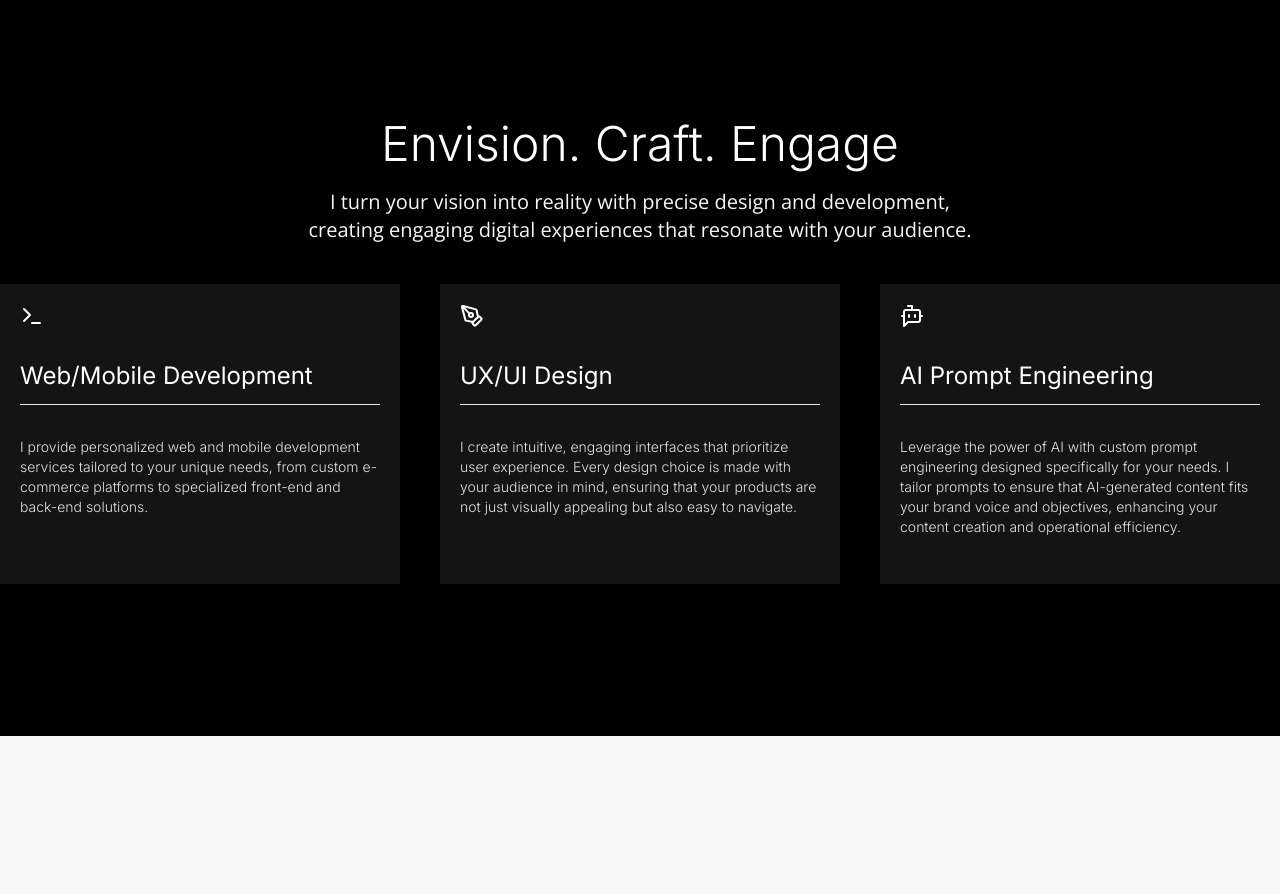
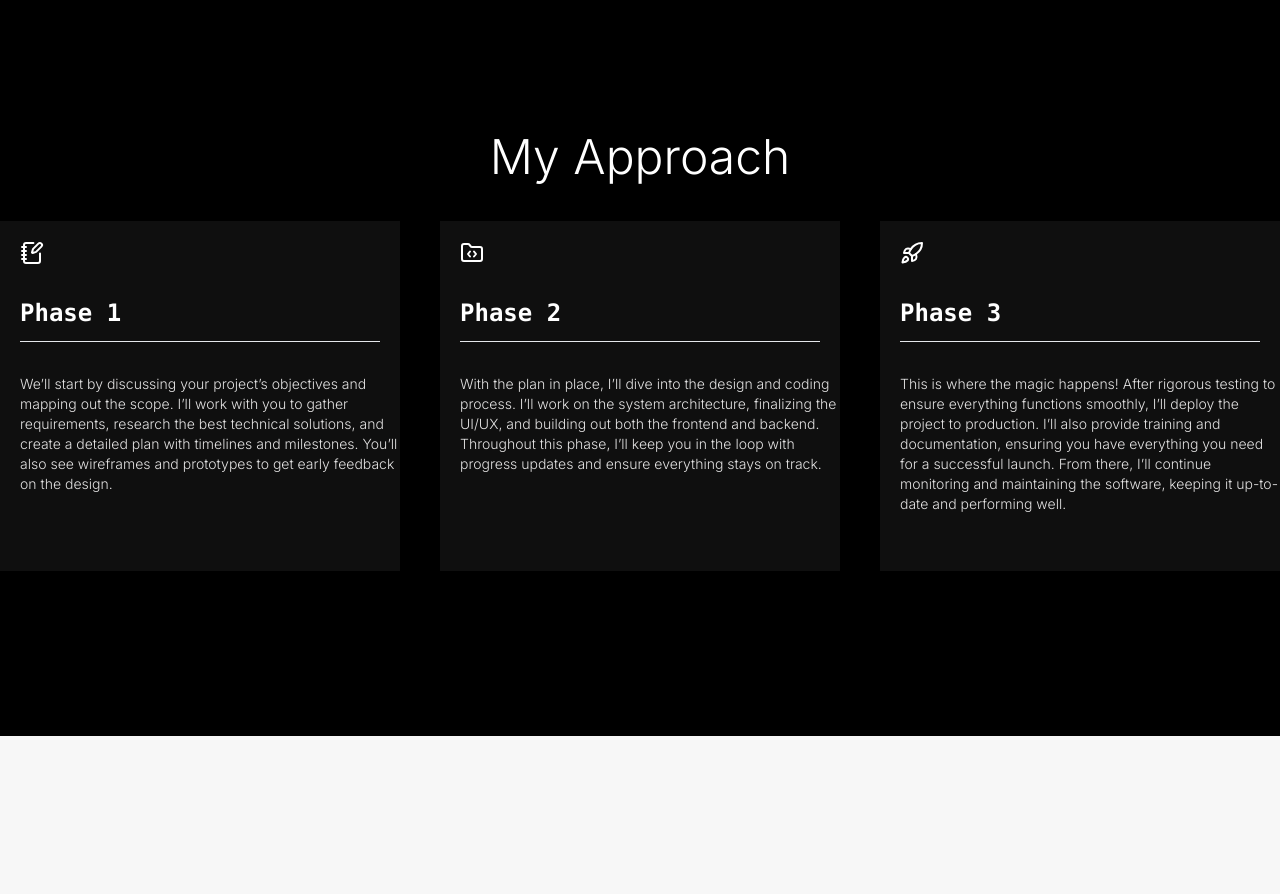
Before and after one commit to patacsilpam/pampatacsil, a Next.js app: page / in a window 1280 px wide. Shown: the part 3140-4034 px from the top of the page. Built offline with nearby package versions, Linux system fonts and the light colour scheme.

Commit message:
feat: enhanced services with my approach

```diff
--- a/app/page.tsx
+++ b/app/page.tsx
@@ -17,7 +17,6 @@ export default function Home() {
         <Services />
         <Contact />
         <Footer />
-        {/**<Services /> */}
       </div>
     </main>
   );
--- a/components/Services.jsx
+++ b/components/Services.jsx
@@ -1,5 +1,6 @@
 import React from "react";
 import { services } from "@/data/globals";
+import MagicButton from "./ui/MagicButton";
 const Services = () => {
   return (
     <div
@@ -8,28 +9,22 @@ const Services = () => {
     >
       <div className="text-white text-center md:space-y-5 space-y-1">
         <h1 className="md:text-5xl text-2xl  font-light">
-          Envision. Craft. Engage
+          My Approach
         </h1>
-        <div className="max-w-2xl">
-          <p className="font-openSans font-light md:text-xl text-sm text-[#f7f7f7] text">
-            I turn your vision into reality with precise design and development,
-            creating engaging digital experiences that resonate with your
-            audience.
-          </p>
-        </div>
+
       </div>
       <div className=" flex md:flex-row justify-center items-center flex-col gap-10 ">
         {services.map((service, key) => (
           <div
             key={key}
-            className="text-white md:w-[400px] w-full min-h-[300px] h-full p-5 bg-[#141414]"
+            className="text-white md:w-[400px] w-full min-h-[350px] h-full p-5 bg-[#0f0f0f] relative group"
           >
             <span>{<service.icon />}</span>
-            <p className="text-2xl mt-8 mb-3 ">{service.title}</p>
+            <p className="text-2xl mt-8 mb-3 font-extrabold"><code>{service.title}</code></p>
             <hr />
-            <p className="text-sm font-light mt-8 text-[#e3e2e2]">
+            <div className="absolute"><p className="text-sm font-light mt-8 text-[#e3e2e2]">
               {service.description}
-            </p>
+            </p></div>
           </div>
         ))}
       </div>
--- a/components/ui/MagicButton.tsx
+++ b/components/ui/MagicButton.tsx
@@ -23,14 +23,14 @@ const MagicButton = ({
 }) => {
   return (
     <button
-      className="relative inline-flex h-12 w-[270px] md:w-60  overflow-hidden p-[1px] focus:outline-none"
+      className="relative inline-flex h-12 w-[200px]   overflow-hidden p-[1px] focus:outline-none rounded-full "
       onClick={handleClick}
     >
       <span className="shadow-md absolute inset-[-1000%] animate-[spin_2s_linear_infinite] bg-[conic-gradient(from_90deg_at_50%_50%,#76686b_0%,#FFFFFF_50%,#76686b_100%)]" />
 
       {/* remove px-3 py-1, add px-5 gap-2 */}
       <span
-        className={`inline-flex h-full w-[270px] cursor-pointer items-center justify-center
+        className={`inline-flex h-full w-[200px] cursor-pointer items-center justify-center
              bg-[#0d0e0e] px-7 text-sm font-medium text-white backdrop-blur-3xl gap-2 ${otherClasses}`}
       >
         {position === "left" && icon}
--- a/data/globals.ts
+++ b/data/globals.ts
@@ -2,9 +2,9 @@ import {
   Linkedin,
   Github,
   Mail,
-  Terminal,
-  PenTool,
-  BotMessageSquare,
+  NotebookPen,
+  Rocket,
+  FolderCode,
 } from "lucide-react";
 
 export const navItems = [
@@ -28,24 +28,24 @@ export const navItems = [
 export const services = [
   {
     id: 1,
-    icon: Terminal,
-    title: "Web/Mobile Development",
+    icon: NotebookPen,
+    title: "Phase 1",
     description:
-      "I provide personalized web and mobile development services tailored to your unique needs, from custom e-commerce platforms to specialized front-end and back-end solutions. ",
+      "We’ll start by discussing your project’s objectives and mapping out the scope. I’ll work with you to gather requirements, research the best technical solutions, and create a detailed plan with timelines and milestones. You’ll also see wireframes and prototypes to get early feedback on the design.",
   },
   {
     id: 2,
-    icon: PenTool,
-    title: "UX/UI Design",
+    icon: FolderCode,
+    title: "Phase 2",
     description:
-      "I create intuitive, engaging interfaces that prioritize user experience. Every design choice is made with your audience in mind, ensuring that your products are not just visually appealing but also easy to navigate. ",
+      "With the plan in place, I’ll dive into the design and coding process. I’ll work on the system architecture, finalizing the UI/UX, and building out both the frontend and backend. Throughout this phase, I’ll keep you in the loop with progress updates and ensure everything stays on track.",
   },
   {
     id: 3,
-    icon: BotMessageSquare,
-    title: "AI Prompt Engineering",
+    icon: Rocket,
+    title: "Phase 3",
     description:
-      "Leverage the power of AI with custom prompt engineering designed specifically for your needs. I tailor prompts to ensure that AI-generated content fits your brand voice and objectives, enhancing your content creation and operational efficiency.",
+      "This is where the magic happens! After rigorous testing to ensure everything functions smoothly, I’ll deploy the project to production. I’ll also provide training and documentation, ensuring you have everything you need for a successful launch. From there, I’ll continue monitoring and maintaining the software, keeping it up-to-date and performing well.",
   },
 ];
 
```
